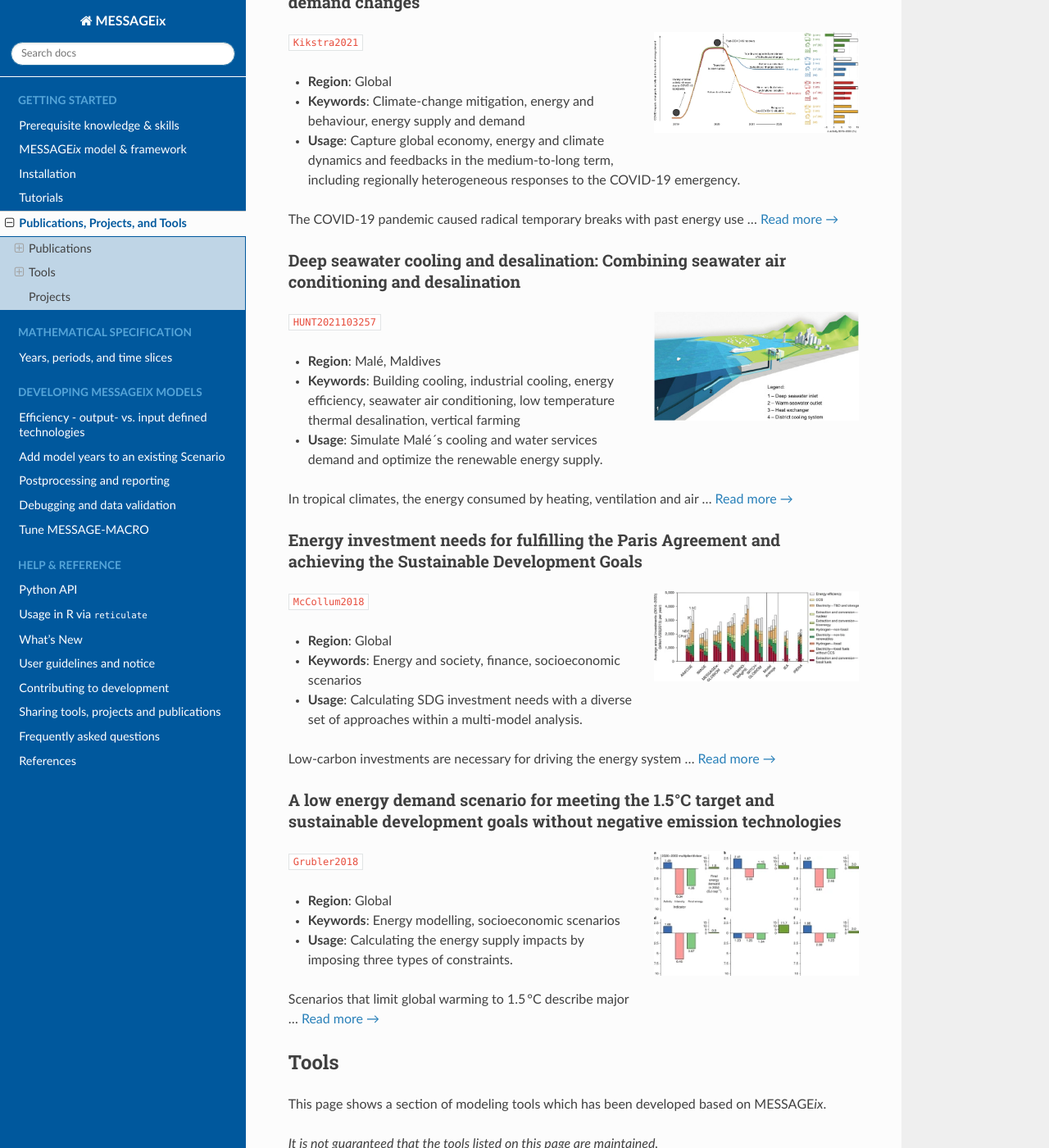
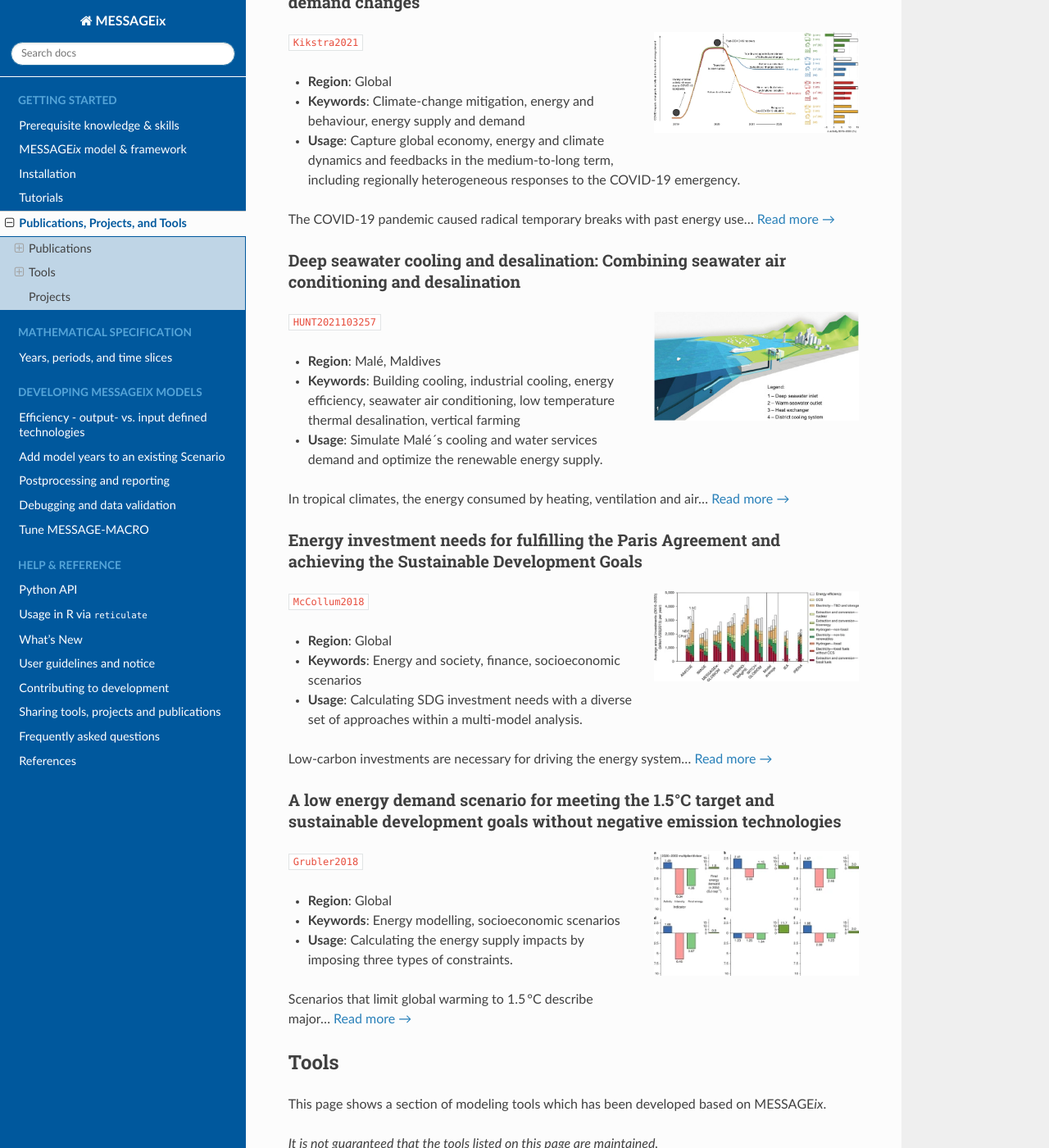
Before and after one commit to iiasa/message_ix, a Sphinx documentation site: the page built from doc/usage.rst, in a window 1280 px wide and 1400 px high, scrolled down 781 px. Shown: the whole window at 82% size. Built offline with Sphinx 7.4.7 and the Read the Docs theme 2.0.0, drawn with Linux system fonts in a browser that asks for light colours; pages that are not in the unit, such as notebooks, are missing from menus; cross-references to code outside the pages are shown as plain code.

```diff
--- a/doc/usage.rst
+++ b/doc/usage.rst
@@ -35,7 +35,7 @@ Climate mitigation scenarios with persistent COVID-19-related energy demand chan
 - **Keywords**: Climate-change mitigation, energy and behaviour, energy supply and demand
 - **Usage**: Capture global economy, energy and climate dynamics and feedbacks in the medium-to-long term, including regionally heterogeneous responses to the COVID-19 emergency.
 
-The COVID-19 pandemic caused radical temporary breaks with past energy use ... `Read more → <https://www.nature.com/articles/s41560-021-00904-8>`__
+The COVID-19 pandemic caused radical temporary breaks with past energy use… `Read more → <https://www.nature.com/articles/s41560-021-00904-8>`__
 
 Deep seawater cooling and desalination: Combining seawater air conditioning and desalination
 --------------------------------------------------------------------------------------------
@@ -49,7 +49,7 @@ Deep seawater cooling and desalination: Combining seawater air conditioning and
 - **Keywords**: Building cooling, industrial cooling, energy efficiency, seawater air conditioning, low temperature thermal desalination, vertical farming
 - **Usage**: Simulate Malé´s cooling and water services demand and optimize the renewable energy supply.
 
-In tropical climates, the energy consumed by heating, ventilation and air ... `Read more → <https://www.sciencedirect.com/science/article/pii/S2210670721005333>`__
+In tropical climates, the energy consumed by heating, ventilation and air… `Read more → <https://www.sciencedirect.com/science/article/pii/S2210670721005333>`__
 
 Energy investment needs for fulfilling the Paris Agreement and achieving the Sustainable Development Goals
 ----------------------------------------------------------------------------------------------------------
@@ -63,7 +63,7 @@ Energy investment needs for fulfilling the Paris Agreement and achieving the Sus
 - **Keywords**: Energy and society, finance, socioeconomic scenarios
 - **Usage**: Calculating SDG investment needs with a diverse set of approaches within a multi-model analysis.
 
-Low-carbon investments are necessary for driving the energy system ...  `Read more → <https://www.nature.com/articles/s41560-018-0179-z>`__
+Low-carbon investments are necessary for driving the energy system… `Read more → <https://www.nature.com/articles/s41560-018-0179-z>`__
 
 A low energy demand scenario for meeting the 1.5 °C target and sustainable development goals without negative emission technologies
 -----------------------------------------------------------------------------------------------------------------------------------
@@ -77,7 +77,7 @@ A low energy demand scenario for meeting the 1.5 °C target and sustainable de
 - **Keywords**: Energy modelling, socioeconomic scenarios
 - **Usage**: Calculating the energy supply impacts by imposing three types of constraints.
 
-Scenarios that limit global warming to 1.5 °C describe major ... `Read more → <https://www.nature.com/articles/s41560-018-0172-6>`__
+Scenarios that limit global warming to 1.5 °C describe major… `Read more → <https://www.nature.com/articles/s41560-018-0172-6>`__
 
 .. _tools:
 
```
